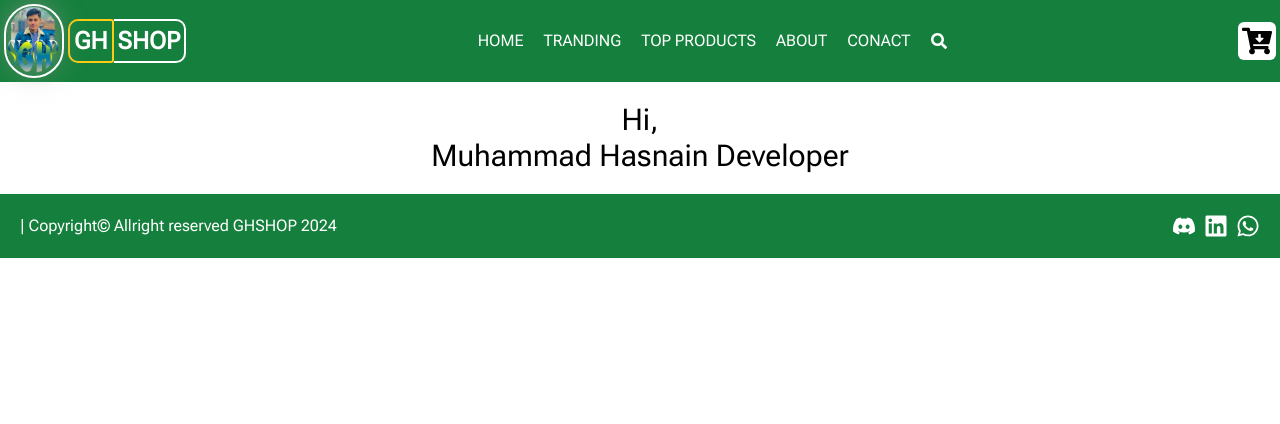
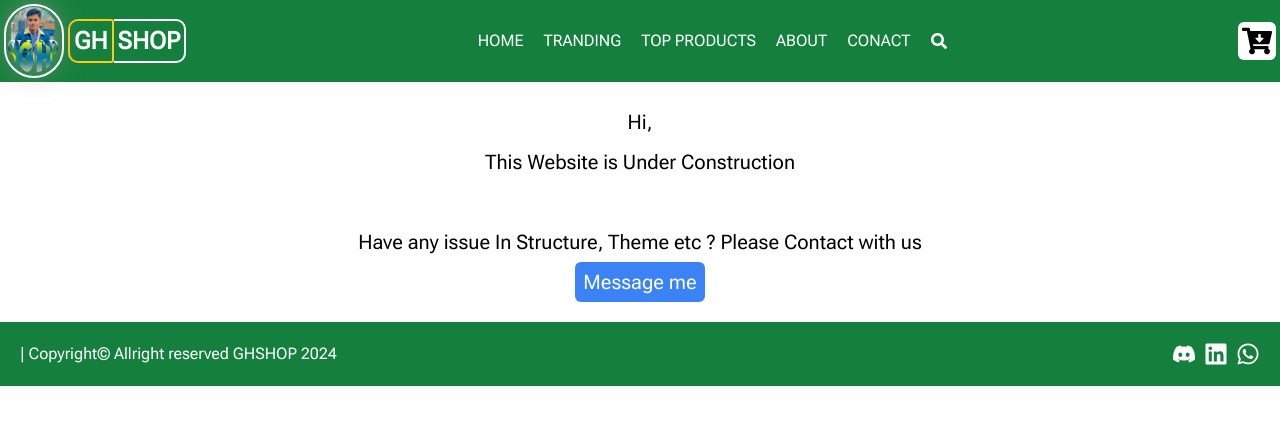
Before and after one commit to mhgkhan/ghshop, a Next.js app: page / in a window 1280 px wide. Shown: the top 424 px of the page. Built offline with nearby package versions, Linux system fonts and the light colour scheme; a web font is replaced by a local one.

Commit message:
Change Home Page Content

```diff
--- a/src/app/page.js
+++ b/src/app/page.js
@@ -1,7 +1,19 @@
+import { FaMailBulk } from "react-icons/fa";
+
 export default function Home() {
   return (
-    <h1 className="text-3xl text-black text-center p-5">
-      Hi, <br /> Muhammad Hasnain Developer{" "}
+    <h1
+      className="text-xl text-black text-center p-5"
+      style={{ lineHeight: "2" }}
+    >
+      Hi, <br /> This Website is Under Construction <br /> <br /> Have any issue
+      In Structure, Theme etc ? Please Contact with us <br />
+      <a
+        href="mailto:muhammadhasnainghazna@gmail.com"
+        className="text-white bg-blue-500 rounded-md p-2 m-1"
+      >
+        Message me
+      </a>
     </h1>
   );
 }
```
